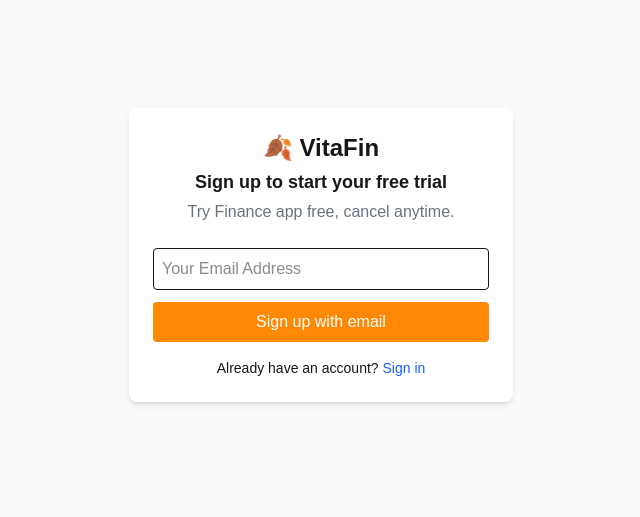
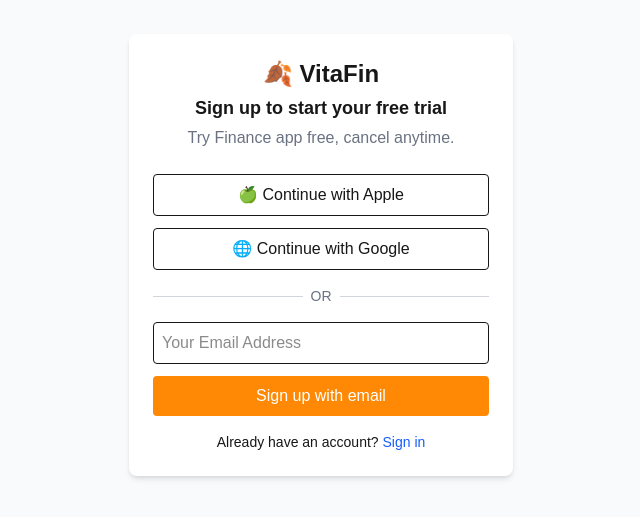
Before and after one commit to meegossh/my-finance-tracker, a Next.js app: page /auth in a window 1280 px wide. Shown: the part 145-662 px from the top of the page, without its empty margins (319-959 px from the left). Built offline with nearby package versions, Linux system fonts and the light colour scheme; no server answers.

Commit message:
Sunday Changes5

```diff
--- a/app/auth/page.tsx
+++ b/app/auth/page.tsx
@@ -1,5 +1,6 @@
 "use client";
 import { useState } from "react";
+import { supabase } from "../../lib/supabaseClient";
 
 export default function AuthPage() {
   const [email, setEmail] = useState("");
@@ -7,20 +8,23 @@ export default function AuthPage() {
   const [loading, setLoading] = useState(false);
 
   const handleSignup = async () => {
+    setMessage("");
     setLoading(true);
-    setMessage("");
 
-    const res = await fetch("/api/sign-in", {
-      method: "POST",
-      headers: { "Content-Type": "application/json" },
-      body: JSON.stringify({ email }),
+    console.log("✅ Sending OTP magic link for:", email);
+
+    const { error } = await supabase.auth.signInWithOtp({
+      email,
+      options: {
+        emailRedirectTo: "https://my-finance-tracker-smoky.vercel.app/set-password"
+      }
     });
 
-    if (!res.ok) {
-      const data = await res.json();
-      console.error("Error:", data);
-      setMessage(`❌ ${data.message || "Failed to send OTP"}`);
+    if (error) {
+      console.error("❌ Supabase signInWithOtp failed:", error);
+      setMessage(`❌ ${error.message}`);
     } else {
+      console.log("✅ OTP magic link sent!");
       setMessage("✅ Check your email for the magic login link!");
     }
 
@@ -40,6 +44,26 @@ export default function AuthPage() {
           </p>
         </div>
 
+        <button
+          className="flex items-center justify-center w-full border rounded py-2 mb-3 hover:bg-gray-100"
+          onClick={() => alert("Apple login not implemented")}
+        >
+          🍏 Continue with Apple
+        </button>
+
+        <button
+          className="flex items-center justify-center w-full border rounded py-2 mb-4 hover:bg-gray-100"
+          onClick={() => alert("Google login not implemented")}
+        >
+          🌐 Continue with Google
+        </button>
+
+        <div className="flex items-center mb-4">
+          <hr className="flex-grow border-gray-300" />
+          <span className="px-2 text-gray-500 text-sm">OR</span>
+          <hr className="flex-grow border-gray-300" />
+        </div>
+
         <div className="flex flex-col gap-3 mb-4">
           <input
             className="p-2 border rounded w-full"
@@ -52,20 +76,14 @@ export default function AuthPage() {
           <button
             onClick={handleSignup}
             disabled={loading}
-            className={`text-white py-2 px-4 rounded w-full ${
-              loading
-                ? "bg-orange-300 cursor-not-allowed"
-                : "bg-orange-400 hover:bg-orange-500"
-            }`}
+            className="bg-orange-400 text-white py-2 px-4 rounded w-full hover:bg-orange-500 disabled:opacity-50"
           >
             {loading ? "Sending..." : "Sign up with email"}
           </button>
         </div>
 
         {message && (
-          <div className="text-center text-sm text-gray-600 mb-4">
-            {message}
-          </div>
+          <p className="text-center text-sm mb-4">{message}</p>
         )}
 
         <div className="text-center text-sm">
--- a/app/set-password/page.tsx
+++ b/app/set-password/page.tsx
@@ -36,7 +36,7 @@ export default function SetPasswordPage() {
         console.error("❌ Verification failed:", error);
         router.push("/auth");
       } else {
-        console.log("✅ Token verified successfully!");
+        console.log("✅ Token verified successfully, showing password form");
         setLoading(false);
       }
     };
@@ -44,6 +44,7 @@ export default function SetPasswordPage() {
     verifyToken();
   }, [router]);
 
+  // Password requirements
   const hasMinLength = password.length >= 8;
   const hasNumber = /\d/.test(password);
   const hasSymbol = /[!@#$%^&*(),.?":{}|<>]/.test(password);
@@ -69,7 +70,7 @@ export default function SetPasswordPage() {
   };
 
   if (loading) {
-    console.log("⏳ Loading: waiting on verifyOtp...");
+    console.log("⏳ Waiting on verifyOtp...");
     return (
       <main className="flex items-center justify-center min-h-screen">
         <p>Loading...</p>
```
